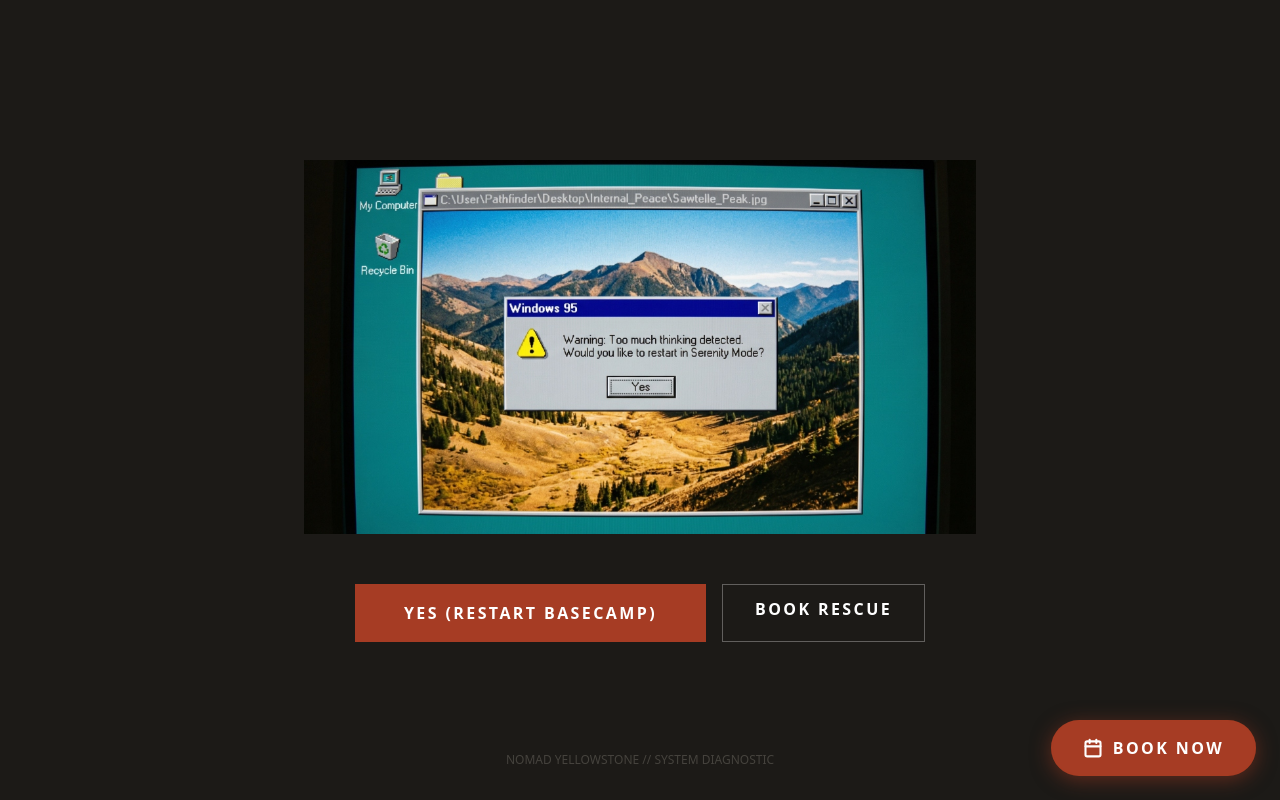
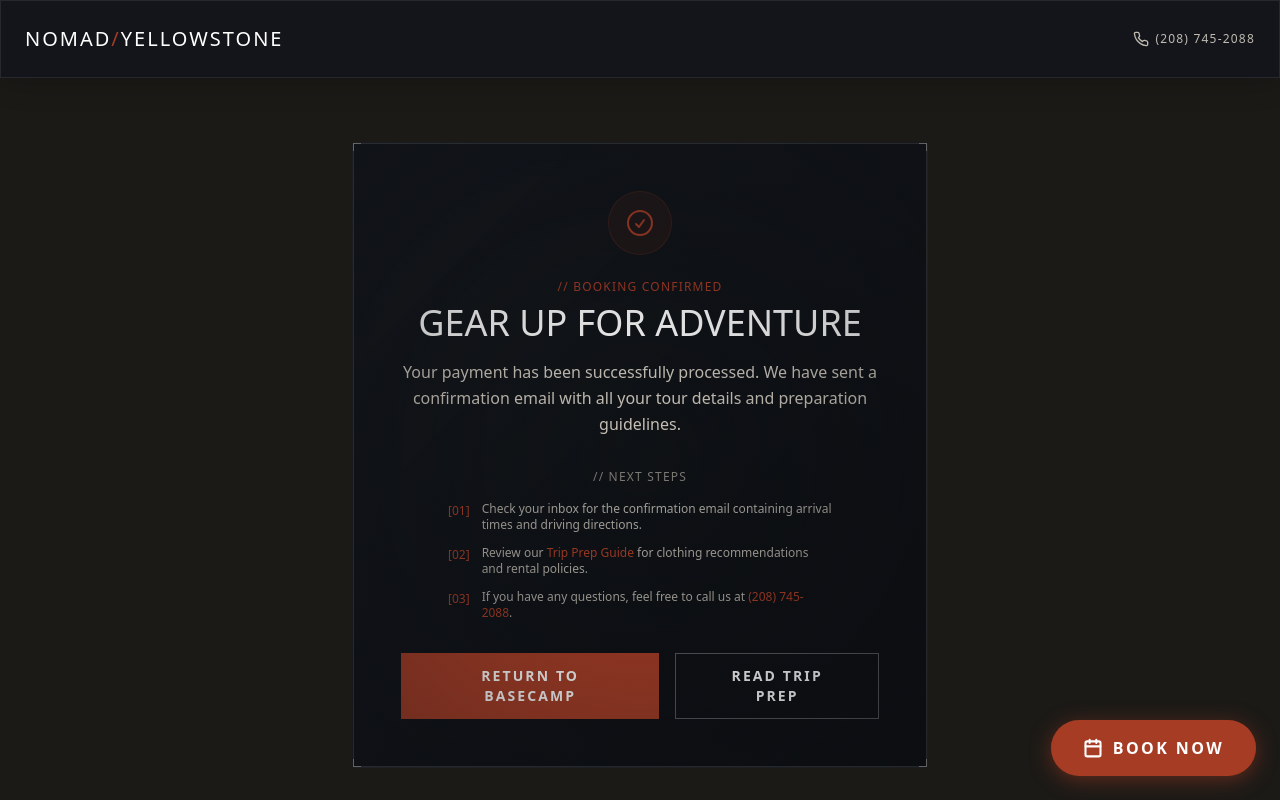
Before and after one commit to acewebb/GEO-Website-Nomad-Yellowstone, a Next.js app in the folder nextjs-starter/: page /booking/success in a window 1280 px wide. Before the commit this address had no page. Shown: the top 800 px of the page. Built offline with nearby package versions, Linux system fonts and the light colour scheme.

Commit message:
feat: create booking success page with Google Analytics conversion tracking

```diff
--- /dev/null
+++ b/nextjs-starter/app/booking/success/page.tsx
@@ -0,0 +1,123 @@
+'use client';
+
+import React, { Suspense, useEffect } from 'react';
+import Link from 'next/link';
+import { useSearchParams } from 'next/navigation';
+
+function SuccessContent() {
+    const searchParams = useSearchParams();
+    const sessionId = searchParams.get('session_id');
+
+    useEffect(() => {
+        if (typeof window !== 'undefined') {
+            const sendConversion = () => {
+                const gtag = (window as any).gtag;
+                if (typeof gtag === 'function') {
+                    gtag('event', 'conversion', {
+                        'send_to': 'AW-18195711733/WkTzCJew37UcEPWNsuRD',
+                        'value': 1.0,
+                        'currency': 'USD',
+                        'transaction_id': sessionId || ''
+                    });
+                }
+            };
+            sendConversion();
+        }
+    }, [sessionId]);
+
+    return (
+        <div className="max-w-xl w-full glass-card p-8 md:p-12 text-center rounded-sm relative hud-overlay">
+            {/* HUD Corner Accents */}
+            <div className="hud-corner hud-tl"></div>
+            <div className="hud-corner hud-tr"></div>
+            <div className="hud-corner hud-bl"></div>
+            <div className="hud-corner hud-br"></div>
+
+            <div className="mb-6 inline-flex items-center justify-center w-16 h-16 rounded-full bg-accent/10 text-accent border border-accent/20">
+                <svg xmlns="http://www.w3.org/2000/svg" fill="none" viewBox="0 0 24 24" strokeWidth={1.5} stroke="currentColor" className="w-8 h-8">
+                    <path strokeLinecap="round" strokeLinejoin="round" d="M9 12.75 11.25 15 15 9.75M21 12a9 9 0 1 1-18 0 9 9 0 0 1 18 0Z" />
+                </svg>
+            </div>
+
+            <span className="font-mono text-accent text-xs tracking-widest mb-2 block uppercase">// Booking Confirmed</span>
+            <h1 className="font-heading text-3xl md:text-4xl text-white uppercase mb-4">Gear Up for Adventure</h1>
+            <p className="text-nomad-paper/85 text-sm md:text-base font-light mb-8 leading-relaxed">
+                Your payment has been successfully processed. We have sent a confirmation email with all your tour details and preparation guidelines.
+            </p>
+
+            {sessionId && (
+                <div className="mb-8 p-4 bg-white/5 border border-white/10 rounded-sm">
+                    <span className="block font-mono text-[10px] text-nomad-paper/40 uppercase tracking-widest mb-1">Receipt reference</span>
+                    <span className="font-mono text-xs text-nomad-paper/80 break-all select-all">{sessionId}</span>
+                </div>
+            )}
+
+            <div className="space-y-4">
+                <h3 className="font-mono text-xs text-nomad-paper/50 uppercase tracking-widest mb-4">// Next Steps</h3>
+                <div className="text-left space-y-3 max-w-sm mx-auto mb-8">
+                    <div className="flex items-start gap-3">
+                        <span className="font-mono text-accent text-xs mt-0.5">[01]</span>
+                        <p className="text-xs text-nomad-paper/70">Check your inbox for the confirmation email containing arrival times and driving directions.</p>
+                    </div>
+                    <div className="flex items-start gap-3">
+                        <span className="font-mono text-accent text-xs mt-0.5">[02]</span>
+                        <p className="text-xs text-nomad-paper/70">Review our <Link href="/trip-prep" className="text-accent hover:underline">Trip Prep Guide</Link> for clothing recommendations and rental policies.</p>
+                    </div>
+                    <div className="flex items-start gap-3">
+                        <span className="font-mono text-accent text-xs mt-0.5">[03]</span>
+                        <p className="text-xs text-nomad-paper/70">If you have any questions, feel free to call us at <a href="tel:+12087452088" className="text-accent hover:underline">(208) 745-2088</a>.</p>
+                    </div>
+                </div>
+            </div>
+
+            <div className="flex flex-col sm:flex-row gap-4 justify-center mt-8">
+                <Link href="/" className="btn-primary px-8 py-3 text-sm">
+                    Return to Basecamp
+                </Link>
+                <Link href="/trip-prep" className="btn-outline px-8 py-3 text-sm">
+                    Read Trip Prep
+                </Link>
+            </div>
+        </div>
+    );
+}
+
+export default function SuccessPage() {
+    return (
+        <div className="min-h-screen flex flex-col font-body bg-nomad-black text-white selection:bg-accent selection:text-white">
+            <header className="p-6 border-b border-white/5 glass-panel">
+                <div className="container mx-auto flex justify-between items-center">
+                    <Link href="/" className="text-xl font-heading tracking-widest text-white hover:text-accent transition-colors uppercase">
+                        Nomad<span className="text-accent">/</span>Yellowstone
+                    </Link>
+                    <div className="flex items-center gap-4">
+                        <a href="tel:+12087452088" className="flex items-center gap-1.5 text-nomad-paper/80 hover:text-white transition-colors">
+                            <svg xmlns="http://www.w3.org/2000/svg" viewBox="0 0 24 24" fill="none" stroke="currentColor" strokeWidth="2" strokeLinecap="round" strokeLinejoin="round" className="w-4 h-4">
+                                <path d="M22 16.92v3a2 2 0 0 1-2.18 2 19.79 19.79 0 0 1-8.63-3.07 19.5 19.5 0 0 1-6-6 19.79 19.79 0 0 1-3.07-8.67A2 2 0 0 1 4.11 2h3a2 2 0 0 1 2 1.72c.127.96.361 1.903.7 2.81a2 2 0 0 1-.45 2.11L8.09 9.91a16 16 0 0 0 6 6l1.27-1.27a2 2 0 0 1 2.11-.45c.907.339 1.85.573 2.81.7A2 2 0 0 1 22 16.92z" />
+                            </svg>
+                            <span className="font-mono text-xs tracking-widest hidden md:inline">(208) 745-2088</span>
+                            <span className="font-mono text-[9px] tracking-widest md:hidden">CALL</span>
+                        </a>
+                    </div>
+                </div>
+            </header>
+
+            <main className="flex-grow container mx-auto px-4 py-16 flex flex-col items-center justify-center">
+                <Suspense fallback={
+                    <div className="font-mono text-xs text-nomad-paper/40 uppercase tracking-widest animate-pulse-slow">
+                        Loading confirmation details...
+                    </div>
+                }>
+                    <SuccessContent />
+                </Suspense>
+            </main>
+
+            <footer className="py-12 bg-black border-t border-white/10 font-mono text-xs text-nomad-paper/40 mt-auto">
+                <div className="container mx-auto px-4 text-center">
+                    <p className="mb-2">Questions? Call <a href="tel:+12087452088" className="text-accent hover:text-white transition-colors">(208) 745-2088</a></p>
+                    <p className="mb-4">NOMAD YELLOWSTONE // EST. 2026 // ISLAND PARK, ID</p>
+                </div>
+            </footer>
+        </div>
+    );
+}
```
